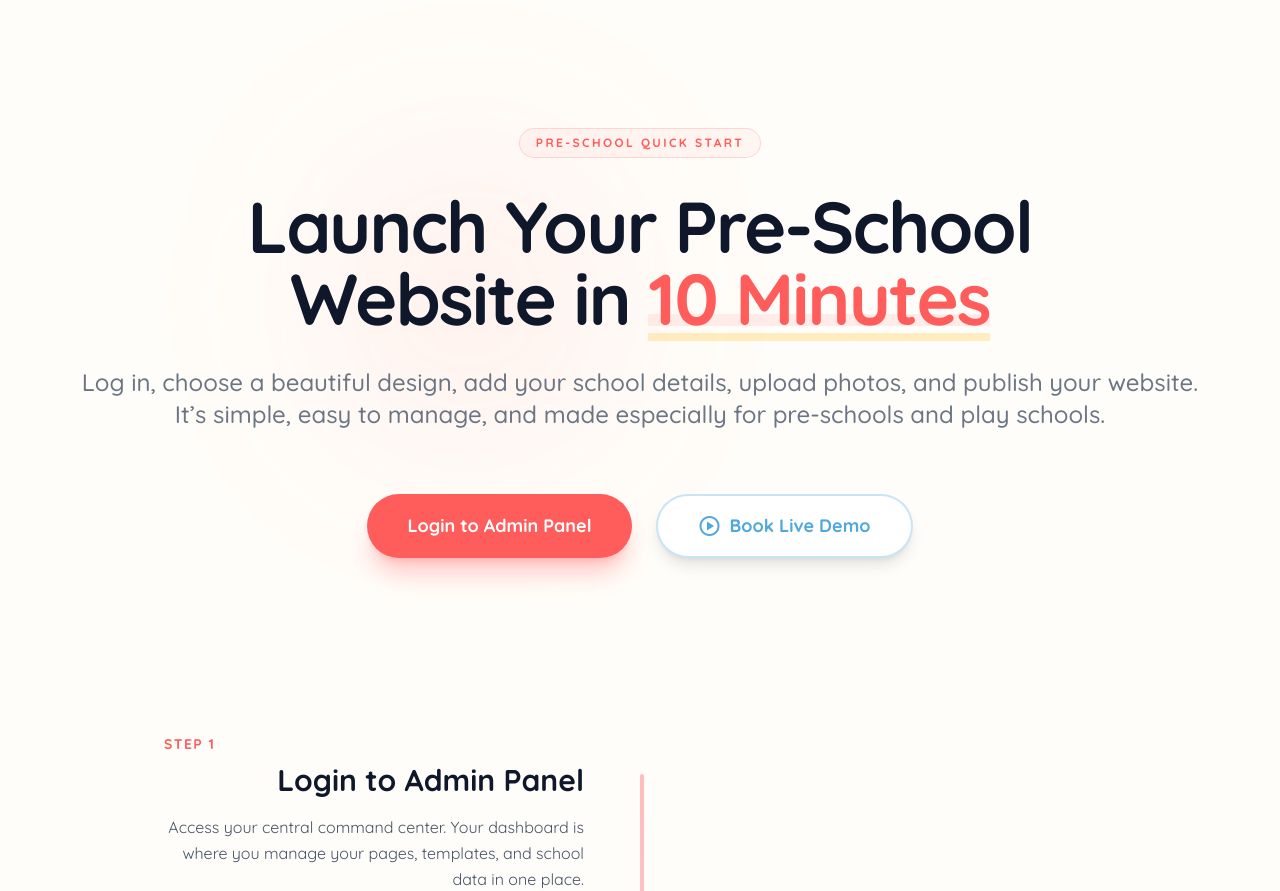
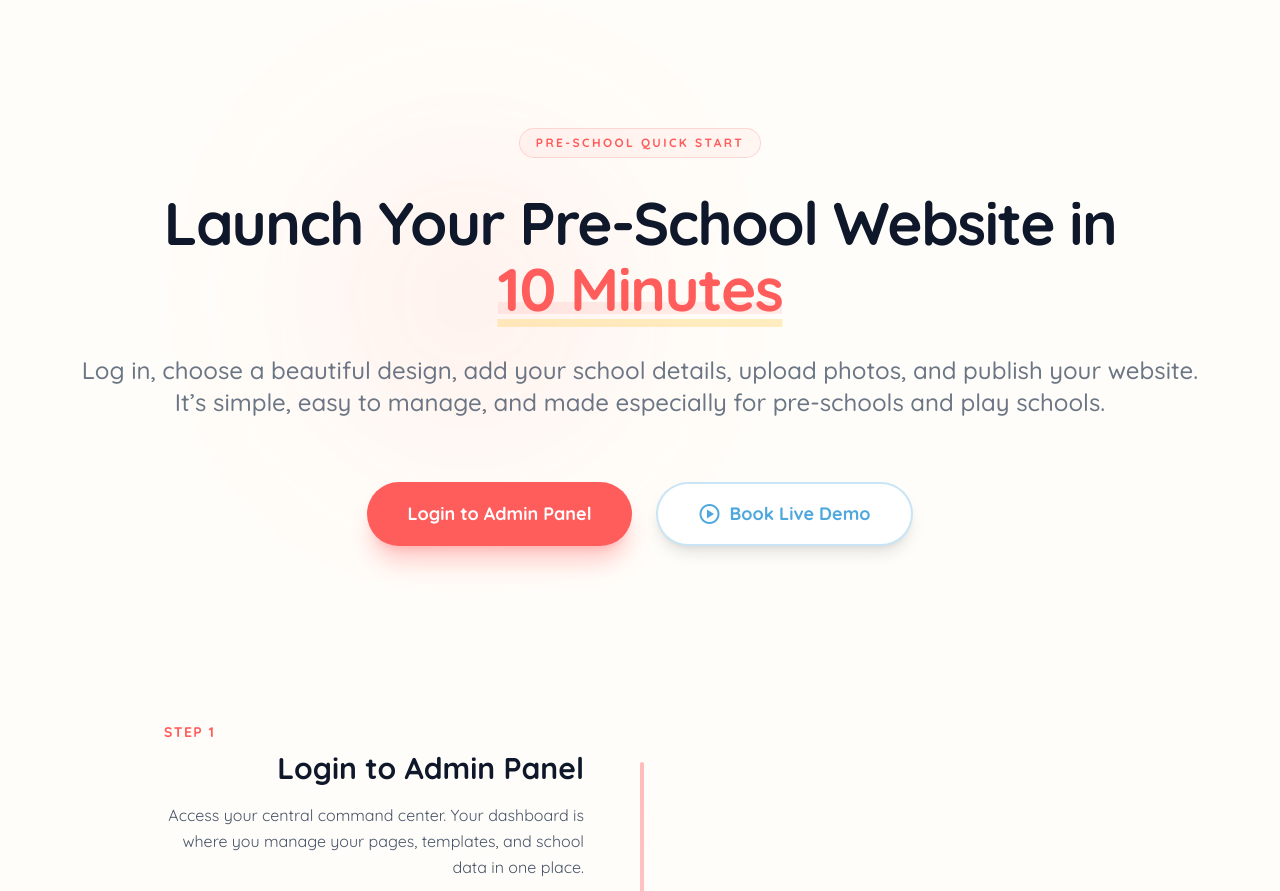
Before and after one commit to VIDYAOne-Dev2/test.github.io, a plain HTML site: page pre-started.html in a window 1280 px wide. Shown: the top 891 px of the page. Drawn offline with nearby package versions, Linux system fonts and the light colour scheme.

Commit message:
Update pre-started.html

```diff
--- a/pre-started.html
+++ b/pre-started.html
@@ -84,7 +84,7 @@
                 </div>
 
                 <h1
-                    class="text-slate-900 dark:text-slate-100 text-6xl md:text-7xl font-bold leading-[1.1] tracking-tight max-w-5xl">
+                    class="text-slate-900 dark:text-slate-100 text-6xl  font-bold leading-[1.1] tracking-tight max-w-5xl">
                     Launch Your Pre-School Website in <span
                         class="text-primary relative inline-block decoration-kinder-yellow/40 underline underline-offset-8 decoration-8">10
                         Minutes<span class="absolute bottom-2 left-0 w-full h-3 bg-primary/10 -z-10"></span></span>
```
